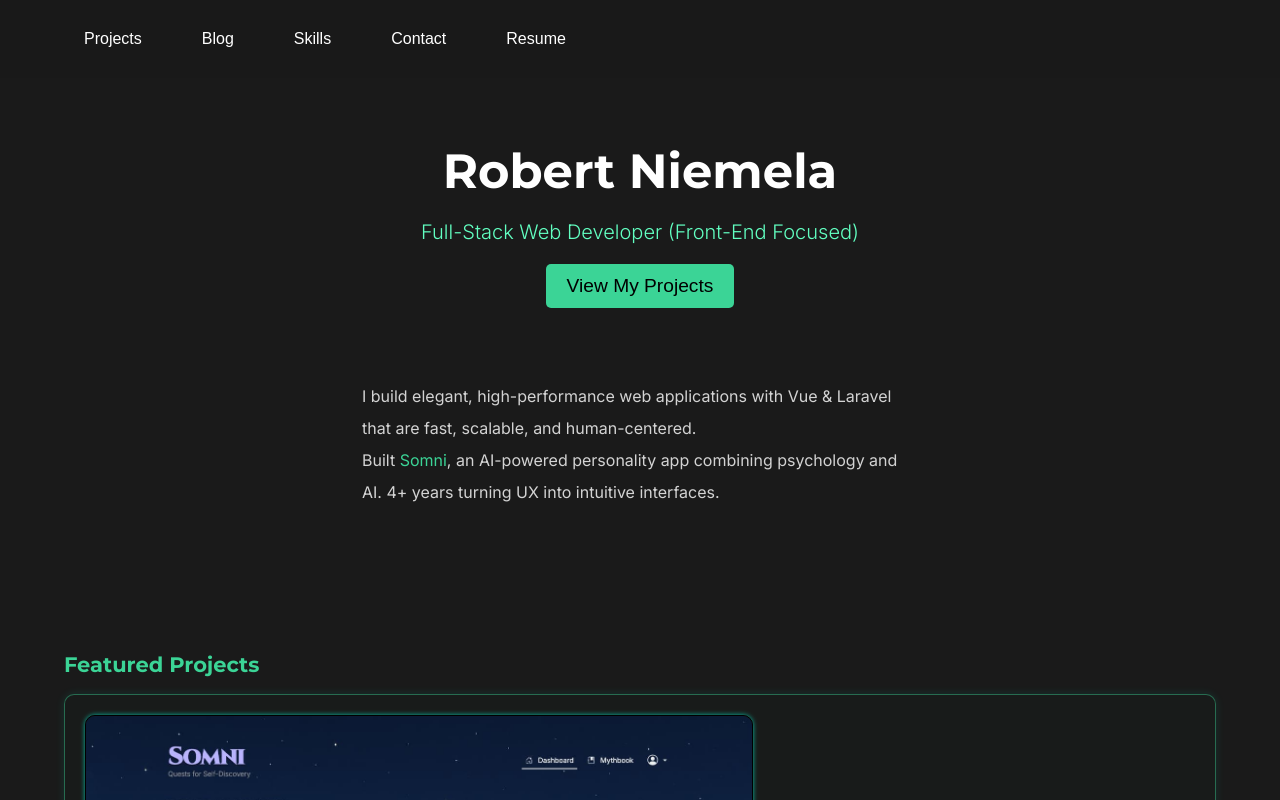
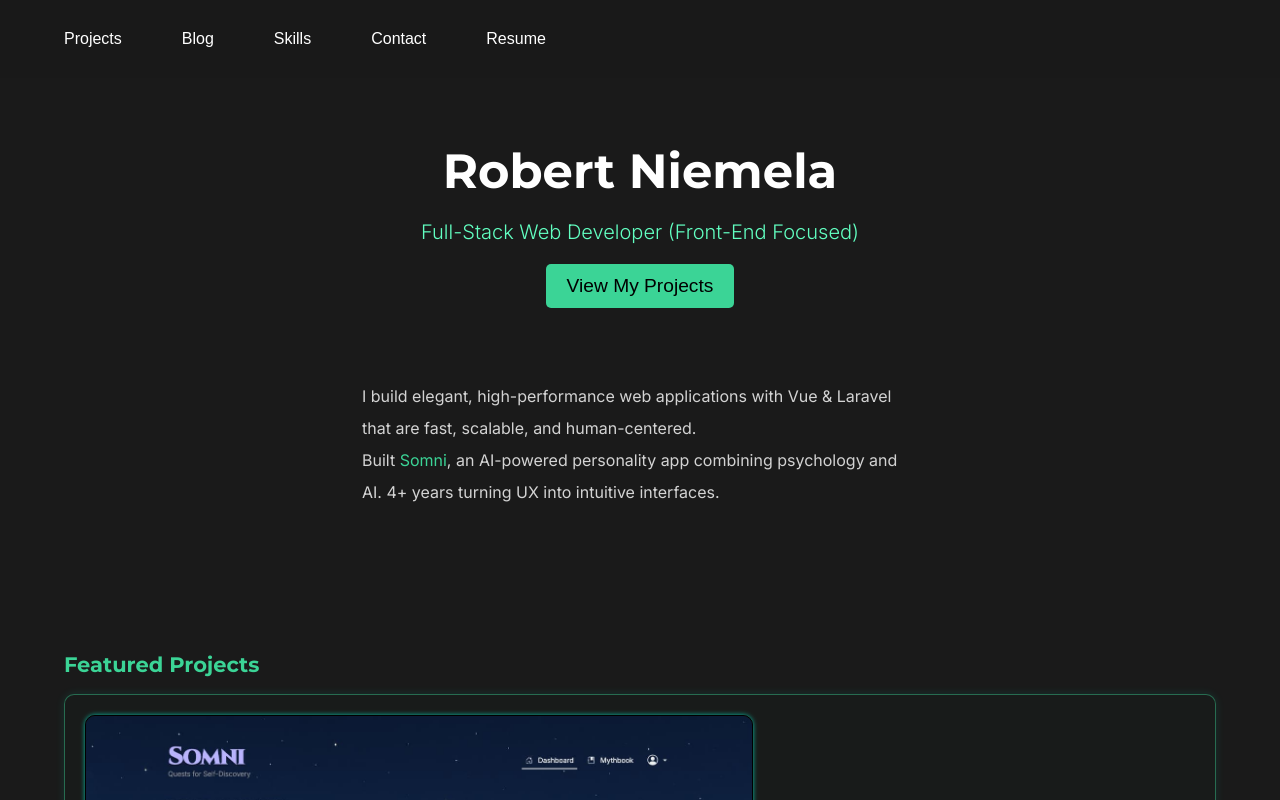
Before and after one commit to rniemela77/personal-website, a Vue app: page / in a window 1280 px wide. Shown: the top 800 px of the page. Built offline with nearby package versions, Linux system fonts and the light colour scheme.

Commit message:
left-align nav

```diff
--- a/src/components/NavBar.vue
+++ b/src/components/NavBar.vue
@@ -89,7 +89,7 @@ const handleMobileNavClick = async (sectionId) => {
     display: flex;
     justify-content: flex-start;
     align-items: center;
-    padding: 20px 5% 20px 5%;
+    padding: 20px calc(5% - 20px) 20px calc(5% - 20px);
     position: sticky;
     top: 0;
     z-index: 100;
```
